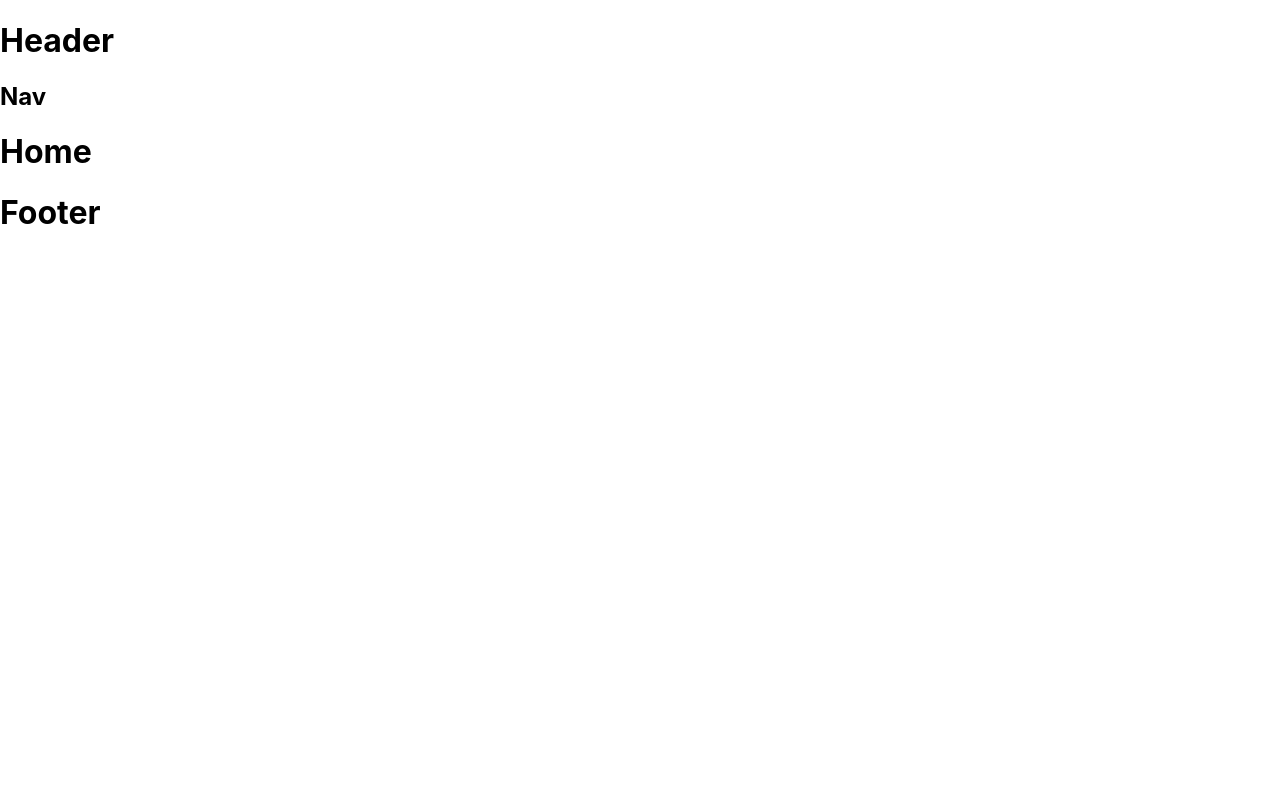
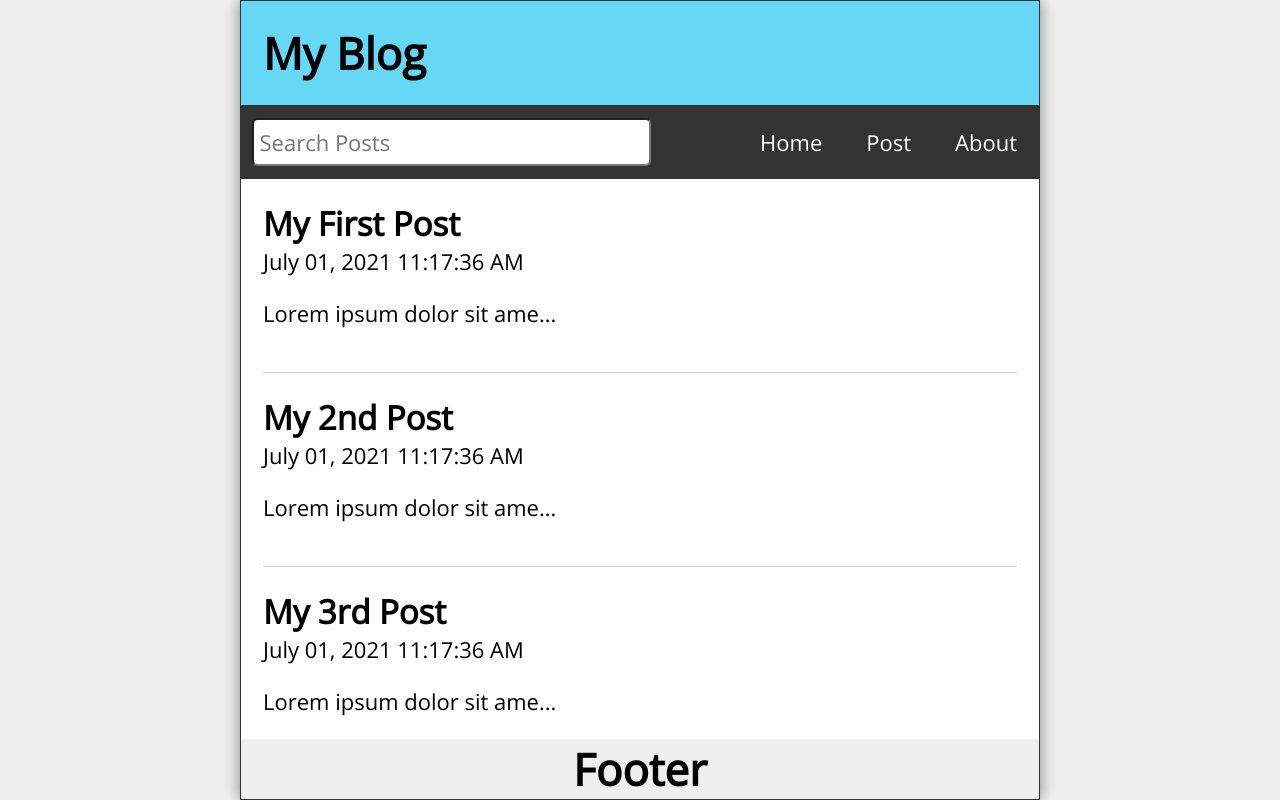
Before and after one commit to Seremba/react-blog-app, a React (Create React App) app: page / in a window 1280 px wide. Built offline with nearby package versions, Linux system fonts and the light colour scheme.

Commit message:
worked on creating posts and routing through them. created feed and post components

```diff
--- a/src/App.js
+++ b/src/App.js
@@ -10,13 +10,50 @@
 import {useState, useEffect} from 'react';
 
 function App() {
+ const [posts, setPosts] = useState([
+  {
+    id: 1,
+    title: "My First Post",
+    datetime: "July 01, 2021 11:17:36 AM",
+    body: "Lorem ipsum dolor sit amet consectetur adipisicing elit. Quis consequatur expedita, assumenda similique non optio! Modi nesciunt excepturi corrupti atque blanditiis quo nobis, non optio quae possimus illum exercitationem ipsa!"
+  },
+  {
+    id: 2,
+    title: "My 2nd Post",
+    datetime: "July 01, 2021 11:17:36 AM",
+    body: "Lorem ipsum dolor sit amet consectetur adipisicing elit. Quis consequatur expedita, assumenda similique non optio! Modi nesciunt excepturi corrupti atque blanditiis quo nobis, non optio quae possimus illum exercitationem ipsa!"
+  },
+  {
+    id: 3,
+    title: "My 3rd Post",
+    datetime: "July 01, 2021 11:17:36 AM",
+    body: "Lorem ipsum dolor sit amet consectetur adipisicing elit. Quis consequatur expedita, assumenda similique non optio! Modi nesciunt excepturi corrupti atque blanditiis quo nobis, non optio quae possimus illum exercitationem ipsa!"
+  },
+  {
+    id: 4,
+    title: "My Fourth Post",
+    datetime: "July 01, 2021 11:17:36 AM",
+    body: "Lorem ipsum dolor sit amet consectetur adipisicing elit. Quis consequatur expedita, assumenda similique non optio! Modi nesciunt excepturi corrupti atque blanditiis quo nobis, non optio quae possimus illum exercitationem ipsa!"
+  }
+ ]);
+ const [search, setSearch] = useState('');
+ const [searchResult, setSearchResults] = useState([]);
+
+
+
+
   return (
     <div className="App">
-      <Header />
-      <Nav />
+      <Header title="My Blog" />
+      <Nav
+       search={search}
+       setSearch={setSearch}
+      />
       <Switch>
         <Route exact path='/'>
-          <Home />
+          <Home
+            posts={posts}
+          />
         </Route>
         <Route exact path='/post'>
           <NewPost />
--- /dev/null
+++ b/src/Feed.js
@@ -0,0 +1,13 @@
+
+import Post from './Post'
+const Feed = ({posts}) => {
+  return (
+    <>
+    {posts.map( (post) => (
+        <Post key={post.id} post={post}/>
+    ))}
+    </>
+  )
+}
+
+export default Feed
--- a/src/Header.js
+++ b/src/Header.js
@@ -1,10 +1,10 @@
 import React from 'react'
 
-const Header = () => {
+const Header = ({title}) => {
   return (
-    <header>
+    <header className='Header'>
 
-      <h1>Header</h1>
+      <h1>{title}</h1>
 
       </header>
   )
--- a/src/Home.js
+++ b/src/Home.js
@@ -1,8 +1,11 @@
-import React from 'react'
-
-const Home = () => {
+import Feed from './Feed'
+const Home = ({posts}) => {
   return (
-    <main><h1>Home</h1></main>
+    <main className='Home'>
+      {posts.length ?
+       ( <Feed posts={posts} />) :
+       (<p style={{marginTop: '2rem'}}>No posts to show</p>)}
+    </main>
   )
 }
 
--- a/src/Nav.js
+++ b/src/Nav.js
@@ -1,8 +1,27 @@
-import React from 'react'
 
-const Nav = () => {
+import React from 'react';
+import { Link } from 'react-router-dom';
+
+const Nav = ({search, setSearch}) => {
   return (
-    <nav><h1>Nav</h1></nav>
+    <nav className='Nav' >
+      <form className='searchForm' onSubmit={(e) => e.preventDefault()}>
+        <label htmlFor="search">Search Posts</label>
+        <input
+          type="text"
+          id='search'
+          placeholder='Search Posts'
+          value = {search}
+          onChange = {(e) => setSearch(e.target.value)}
+          />
+      </form>
+
+      <ul>
+        <li><Link to='/'>Home</Link></li>
+        <li><Link to='/post'>Post</Link></li>
+        <li><Link to='/about'>About</Link></li>
+      </ul>
+      </nav>
   )
 }
 
--- /dev/null
+++ b/src/Post.js
@@ -0,0 +1,20 @@
+
+import { Link } from 'react-router-dom';
+const Post = ({post}) => {
+  return (
+    <article className='post' >
+        <Link to={`/post/${post.id}`}>
+            <h2>{post.title}</h2>
+            <p className='dateTime'>{post.datetime}</p>
+        </Link>
+
+        <p className='postBody'>
+            {(post.body).length <= 25
+             ? post.body
+             : `${(post.body).slice(0, 25)}...`}
+        </p>
+    </article>
+  )
+}
+
+export default Post
--- a/src/PostPage.js
+++ b/src/PostPage.js
@@ -1,6 +1,8 @@
-import React from 'react'
-
-const PostPage = () => {
+import {useParams, Link} from 'react-router-dom';
+// here is the problem
+const PostPage = ({posts, handleDelete}) => {
+  const { id } = useParams();
+  const post = posts.find(post => (post.id).toString() === id);
   return (
     <main><h1>PostPage</h1></main>
   )
--- a/src/index.css
+++ b/src/index.css
@@ -1,13 +1,271 @@
+@import url('https://fonts.googleapis.com/css2?family=Open+Sans&display=swap');
+
+* {
+  margin: 0;
+  padding: 0;
+  box-sizing: border-box;
+}
+
+html {
+  font-size: 16px;
+}
+
 body {
-  margin: 0;
-  font-family: -apple-system, BlinkMacSystemFont, 'Segoe UI', 'Roboto', 'Oxygen',
-    'Ubuntu', 'Cantarell', 'Fira Sans', 'Droid Sans', 'Helvetica Neue',
-    sans-serif;
+  min-height: 100vh;
+  font-family: 'Open Sans', sans-serif;
   -webkit-font-smoothing: antialiased;
   -moz-osx-font-smoothing: grayscale;
+  display: flex;
+  background-color: #efefef;
 }
 
-code {
-  font-family: source-code-pro, Menlo, Monaco, Consolas, 'Courier New',
-    monospace;
+#root {
+  flex-grow: 1;
+  display: flex;
+  justify-content: center;
+  align-items: center;
 }
+
+.App {
+  width: 100%;
+  max-width: 800px;
+  height: 100vh;
+  display: flex;
+  flex-direction: column;
+  justify-content: flex-start;
+  align-items: center;
+  border: 1px solid #333;
+  box-shadow: 0px 0px 15px gray;
+}
+
+.Header, .Footer {
+  width: 100%;
+  background-color: #66d8f5;
+  padding: 1rem;
+  display: flex;
+  justify-content: space-between;
+  align-items: center;
+}
+
+.Header h1 {
+  font-size: 1.5rem;
+}
+
+.Header svg {
+  font-size: 2rem;
+}
+
+.Footer {
+  padding: 0.75rem;
+  display: grid;
+  place-content: center;
+}
+
+.Nav {
+  width: 100%;
+  background-color: #333;
+  display: flex;
+  flex-direction: column;
+  justify-content: flex-start;
+  align-items: flex-start;
+}
+
+.searchForm {
+  width: 80%;
+  padding: 1rem 0 0 0.75rem;
+}
+
+.searchForm input[type="text"] {
+  font-family: 'Open Sans', sans-serif;
+  width: 100%;
+  min-height: 48px;
+  font-size: 1rem;
+  padding: 0.25rem;
+  border-radius: 0.25rem;
+  outline: none;
+}
+
+.searchForm label {
+  position: absolute;
+  left: -99999px;
+}
+
+.Nav ul {
+  color: #fff;
+  list-style-type: none;
+  display: flex;
+  flex-wrap: nowrap;
+  align-items: center;
+}
+
+.Nav li {
+  padding: 1rem;
+}
+
+.Nav li:hover,
+.Nav li:focus {
+  padding: 1rem;
+}
+
+.Nav li a {
+  color: #fff;
+  text-decoration: none;
+}
+
+.Nav li:hover,
+.Nav li:focus,
+.Nav li:hover a,
+.Nav li:focus a  {
+  background-color: #eee;
+  color: #333;
+}
+
+.Nav li:hover a,
+.Nav li:focus a {
+  cursor: pointer;
+}
+
+.Home, .NewPost, .PostPage, .About, .Missing {
+  width: 100%;
+  flex-grow: 1;
+  padding: 1rem;
+  overflow-y: auto;
+  background-color: #fff;
+}
+
+.post {
+  margin-top: 1rem;
+  padding-bottom: 1rem;
+  border-bottom: 1px solid lightgray;
+}
+
+.Home .post a {
+  text-decoration: none;
+}
+
+.Home .post a,
+.Home .post a:visited {
+  color: #000;
+}
+
+.post:first-child {
+  margin-top: 0;
+}
+
+.post:last-child {
+  border-bottom: none;
+}
+
+.postDate {
+  font-size: 0.75rem;
+  margin-top: 0.25rem;
+}
+
+.postBody {
+  margin: 1rem 0;
+}
+
+.newPostForm {
+  display: flex;
+  flex-direction: column;
+}
+
+.newPostForm label {
+  margin-top: 1rem;
+}
+
+.newPostForm input[type='text'],
+.newPostForm textarea {
+  font-family: 'Open Sans', sans-serif;
+  width: 100%;
+  min-height: 48px;
+  font-size: 1rem;
+  padding: 0.25rem;
+  border-radius: 0.25rem;
+  margin-right: 0.25rem;
+  outline: none;
+}
+
+.newPostForm textarea {
+  height: 100px;
+}
+
+.newPostForm button {
+  margin-top: 1rem;
+  height: 48px;
+  min-width: 48px;
+  border-radius: 10px;
+  padding: 0.5rem;
+  font-size: 1rem;
+  cursor: pointer;
+}
+
+.Missing h2, .PostPage h2,
+.Missing p, .PostPage p {
+  margin-bottom: 1rem;
+}
+
+.PostPage button {
+  height: 48px;
+  min-width: 48px;
+  border-radius: 0.25rem;
+  padding: 0.5rem;
+  font-size: 1rem;
+  background-color: red;
+  color: #fff;
+  cursor: pointer;
+}
+
+.statusMsg {
+  margin-top: 2rem;
+}
+
+@media only screen and (min-width: 610px) {
+  html {
+    font-size: 22px;
+  }
+
+  .Header h1 {
+    font-size: 2rem;
+  }
+
+  .Nav {
+    flex-direction: row;
+    flex-wrap: nowrap;
+    justify-content: space-between;
+    align-items: center;
+  }
+
+  .Nav ul {
+    text-align: right;
+  }
+
+  .Nav li:hover,
+  .Nav li:focus,
+  .Nav li:hover a,
+  .Nav li:focus a  {
+    background-color: #eee;
+    color: #333;
+  }
+
+  .searchForm {
+    width: 50%;
+    padding: .5rem 0;
+  }
+
+  .searchForm input[type="text"] {
+    margin-left: 0.5rem;
+  }
+
+  .newPostForm textarea {
+    height: 300px;
+  }
+}
+
+@media only screen and (min-width: 992px) {
+
+  .Header svg {
+    font-size: 3rem;
+  }
+
+}
```
